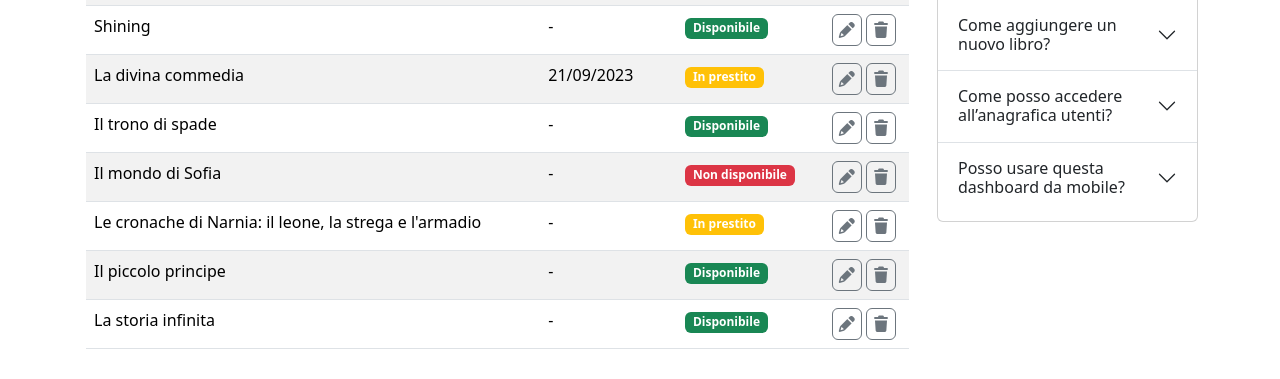
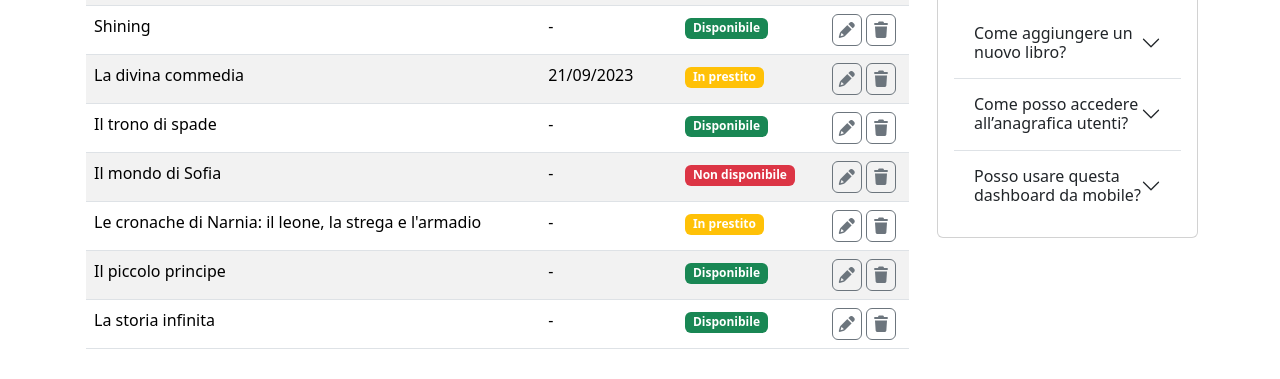
Before and after one commit to Michecosa/html-css-bootstrap-dashboard, a plain HTML site: page index.html in a window 1280 px wide. Shown: the part 451-830 px from the top of the page. Drawn offline with nearby package versions, Linux system fonts and the light colour scheme.

Commit message:
Replace margin with padding for second card

```diff
--- a/index.html
+++ b/index.html
@@ -233,7 +233,7 @@
             <h2 class="card-header">
               F.A.Q.
             </h2>
-            <div class="my-2">
+            <div class="p-3">
               <div class="accordion" id="accordionLista">
                 <div class="accordion-item border-top-0 border-start-0 border-end-0">
                   <h2 class="accordion-header" id="heading1">
```
